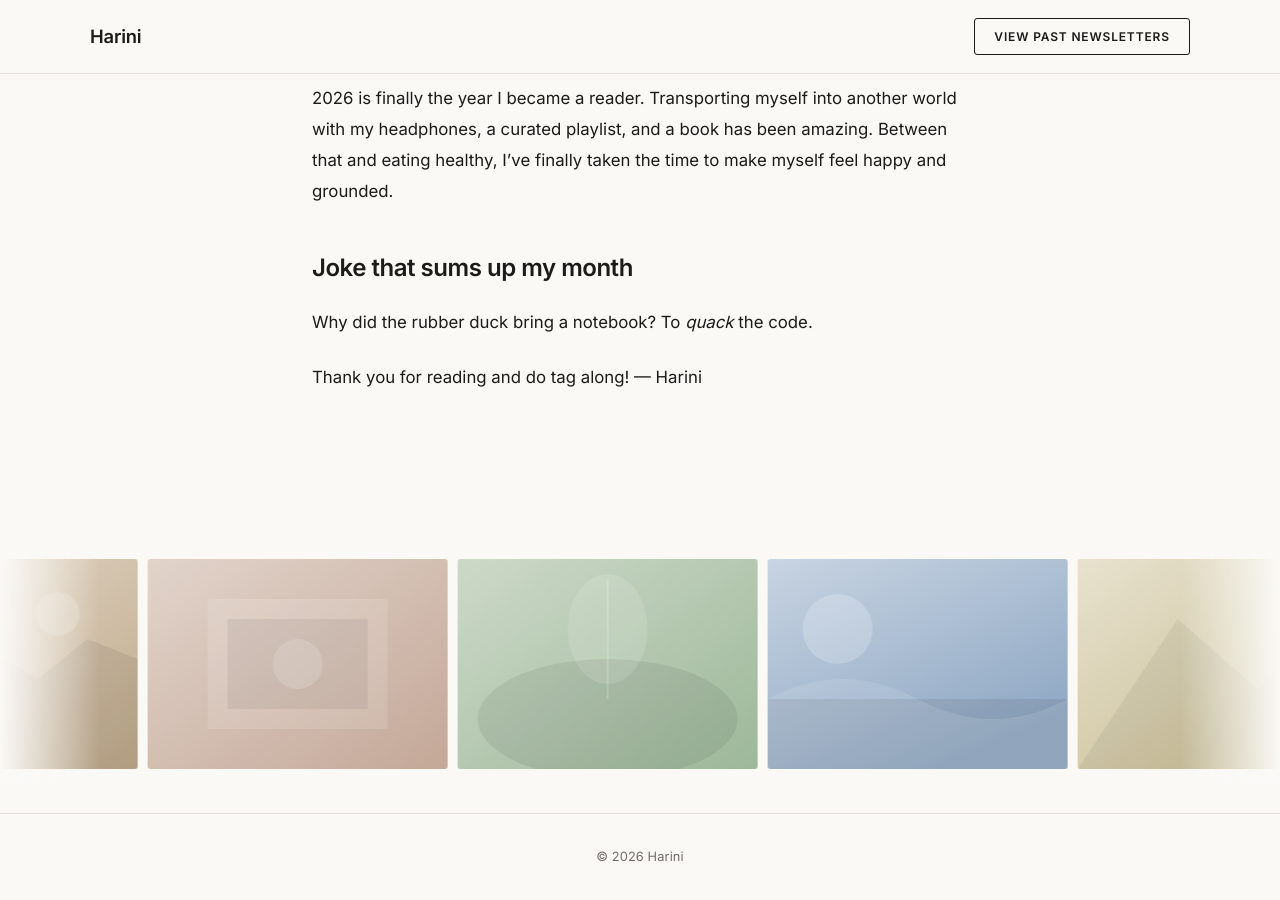
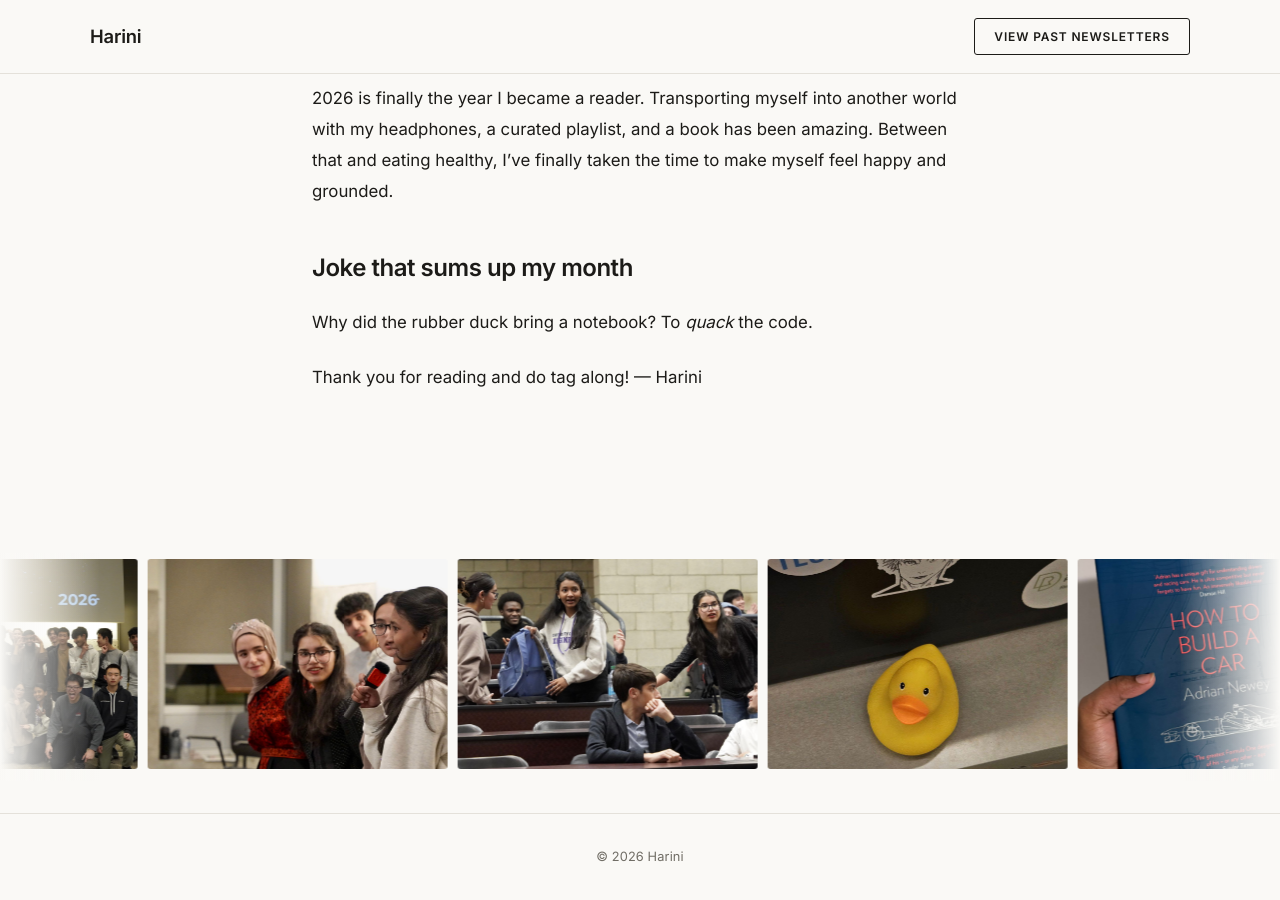
Before and after one commit to Harini-UW/harini.lol, a Jekyll site: the page built from index.html, in a window 1280 px wide and 900 px high, scrolled down 2105 px. Built offline with Jekyll 4.4.1, drawn with Linux system fonts in a browser that asks for light colours; some web fonts are replaced.

Commit message:
Replace placeholder SVGs with real banner photos
Co-Authored-By: Claude Sonnet 4.6 <noreply@anthropic.com>

```diff
--- a/_data/banner.yml
+++ b/_data/banner.yml
@@ -2,17 +2,17 @@
 # Recommended size: ~600×420px or any landscape ratio.
 # Place images in assets/images/banner/
 
-- src: /assets/images/banner/photo-1.svg
-  alt: A quiet morning
+- src: /assets/images/banner/feb-pic-1.jpeg
+  alt: Photo 1
 
-- src: /assets/images/banner/photo-2.svg
-  alt: Late afternoon light
+- src: /assets/images/banner/feb-pic-2.jpeg
+  alt: Photo 2
 
-- src: /assets/images/banner/photo-3.svg
-  alt: Something green
+- src: /assets/images/banner/feb-pic-3.jpeg
+  alt: Photo 3
 
-- src: /assets/images/banner/photo-4.svg
-  alt: Blue hour
+- src: /assets/images/banner/feb-pic-4.jpeg
+  alt: Photo 4
 
-- src: /assets/images/banner/photo-5.svg
-  alt: Golden hour
+- src: /assets/images/banner/feb-pic-5.jpeg
+  alt: Photo 5
```
Also changed, not shown: assets/images/banner/feb-pic-1.jpeg (added), assets/images/banner/feb-pic-2.jpeg (added), assets/images/banner/feb-pic-3.jpeg (added), assets/images/banner/feb-pic-4.jpeg (added), assets/images/banner/feb-pic-5.jpeg (added), assets/images/banner/photo-1.svg (deleted), assets/images/banner/photo-2.svg (deleted), assets/images/banner/photo-3.svg (deleted), assets/images/banner/photo-4.svg (deleted), assets/images/banner/photo-5.svg (deleted).
